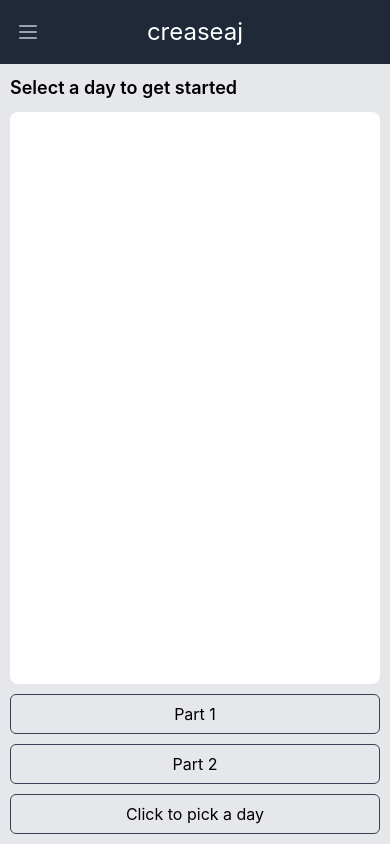
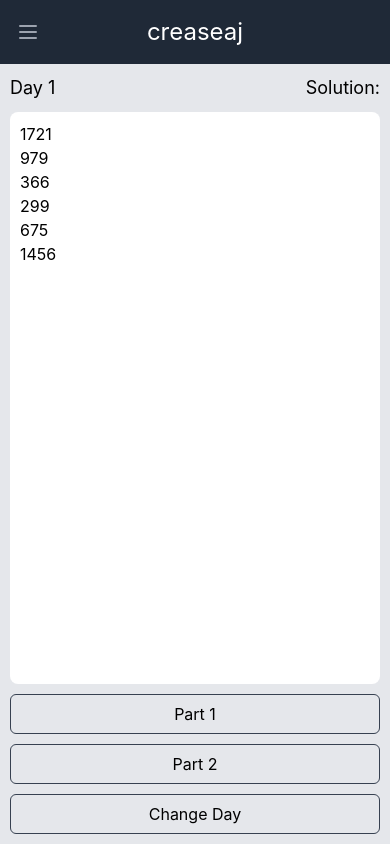
Before and after one commit to creaseaj/react-gh-pages, a React (Create React App) app: page / in a window 390 px wide. Built offline with nearby package versions, Linux system fonts and the light colour scheme.

Commit message:
Added nullable solutions, mobile improvements, and improved buttons

```diff
--- a/src/components/AocApp.js
+++ b/src/components/AocApp.js
@@ -1,5 +1,8 @@
-import React, { useState } from 'react';
+import React, { useEffect, useState } from 'react';
 import { Transition } from '@headlessui/react'
+import dayFunctions from './dayFunctions';
+import AocTestCode from './AocTestCode';
+import Button from './Button';
 
 const ShowList = (props) => {
     let output = [];
@@ -20,9 +23,16 @@ const ShowList = (props) => {
     return output
 }
 
+class Day {
+    constructor(link, solution1, solution2) {
+        this.link = link
+        this.solution1 = solution1
+        this.solution2 = solution2
+    }
+}
+
 const Days = [
-    '1',
-    '2',
+    new Day('https://adventofcode.com/2020/day/1', dayFunctions.day1p1, dayFunctions.day1p2),
     null,
     null,
     null,
@@ -39,6 +49,7 @@ const Days = [
     null,
     null,
     null,
+    new Day('https://adventofcode.com/2020/day/18', dayFunctions.day18p1, null),
     null,
     null,
     null,
@@ -48,9 +59,17 @@ const Days = [
     null
 ]
 
+
+
 const AocApp = () => {
     const [showSelectedDay, setShowSelectedDay] = useState(false)
-    const [selectedDay, setSelectedDay] = useState(null)
+    const [selectedDay, setSelectedDay] = useState(1)
+    const [solution, setSolution] = useState(null)
+    const [input, setInput] = useState(AocTestCode[selectedDay])
+    useEffect(() => {
+        setSolution(null)
+        setInput(AocTestCode[selectedDay])
+     }, [selectedDay])
     return (
         <div className=" w-screen h-[calc(100vh-4rem)] sm:h-screen flex items-center sm:-mt-16">
             {showSelectedDay ? (
@@ -64,23 +83,22 @@ const AocApp = () => {
                         ) : (
                             <>
                                 <p>Day {selectedDay}</p>
-                                <p>Solution: </p>
+                                <p>Solution: {solution}</p>
                             </>
                         )
                     }
                 </div>
                 <div className="h-full w-full">
-                    <textarea className="w-full h-full resize-none rounded-lg focus:outline-none p-[10px] focus:border-2 focus:border-gray-700" />
+                    <textarea className="w-full h-full resize-none rounded-lg focus:outline-none p-[10px] focus:border-2 focus:border-gray-700"
+                        onChange={(input) => setInput(input.target.value)}
+                        value={input}
+                    />
                 </div>
 
                 <div className="w-full  justify-between justify-self-end self-end flex flex-col sm:flex-row gap-[10px] sm:gap-[50px]">
-                    <div className="flex h-10 w-full border border-gray-700 rounded-md justify-center items-center hover:bg-gray-700 hover:text-gray-200 ">Part 1</div>
-                    <div className="flex h-10 w-full border border-gray-700 rounded-md justify-center items-center hover:bg-gray-700 hover:text-gray-200 ">Part 2</div>
-                    <div className="flex h-10 w-full border border-gray-700 rounded-md justify-center items-center hover:bg-gray-700 hover:text-gray-200 "
-                        onClick={() => setShowSelectedDay(!showSelectedDay)}
-                    >
-                        {selectedDay == null ? 'Click to pick a day' : 'Day ' + selectedDay}
-                    </div>
+                    <Button function={() => setSolution(Days[selectedDay - 1].solution1(input))} value="Part 1" />
+                    <Button function={() => setSolution(Days[selectedDay - 1].solution2(input))} value="Part 2" disabled={Days[selectedDay - 1].solution2 == null} />
+                    <Button function={() => setShowSelectedDay(!showSelectedDay)} value='Change Day' />
                     <Transition
                         className="z-30 absolute right-4 bottom-4 max-h-[calc(80vh-2rem)] overflow-x-hidden overflow-y-auto border-[2px] scrollbar-hide border-gray-700 rounded-xl w-72"
                         show={showSelectedDay}
```
